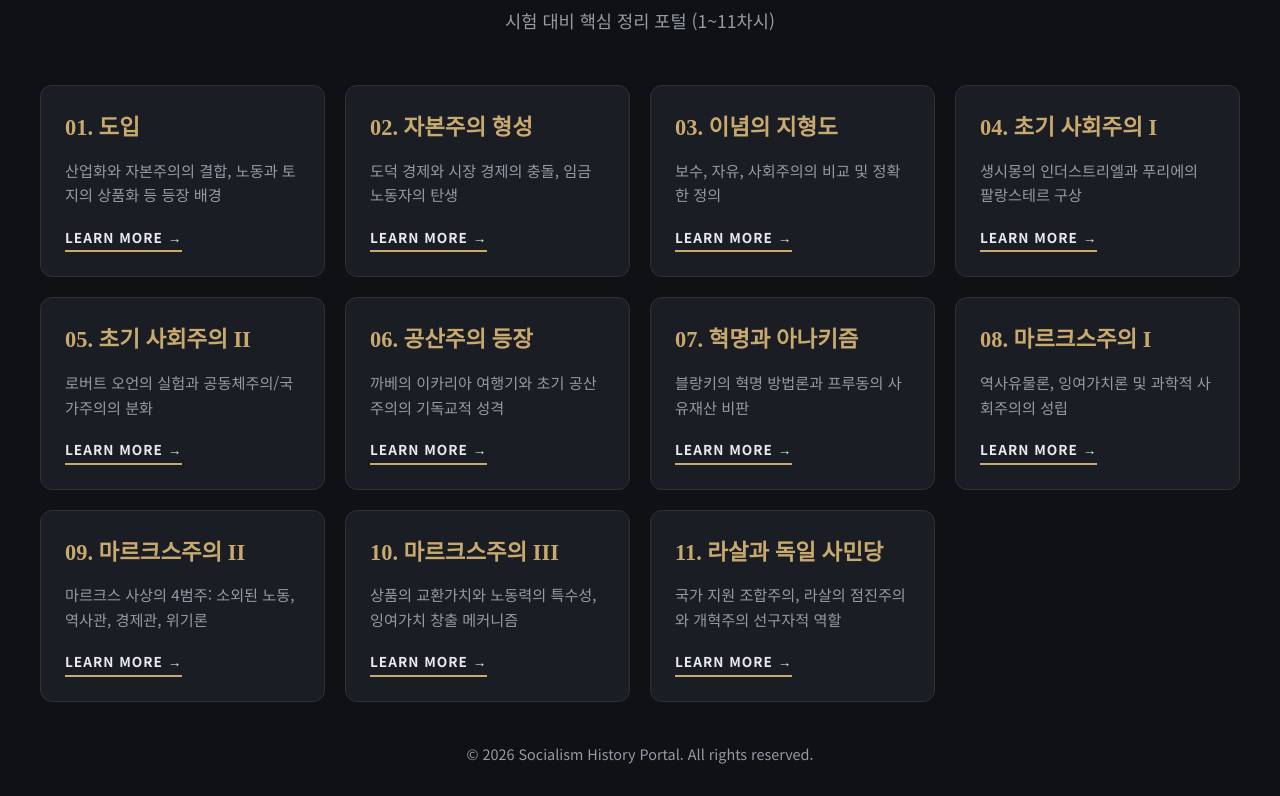
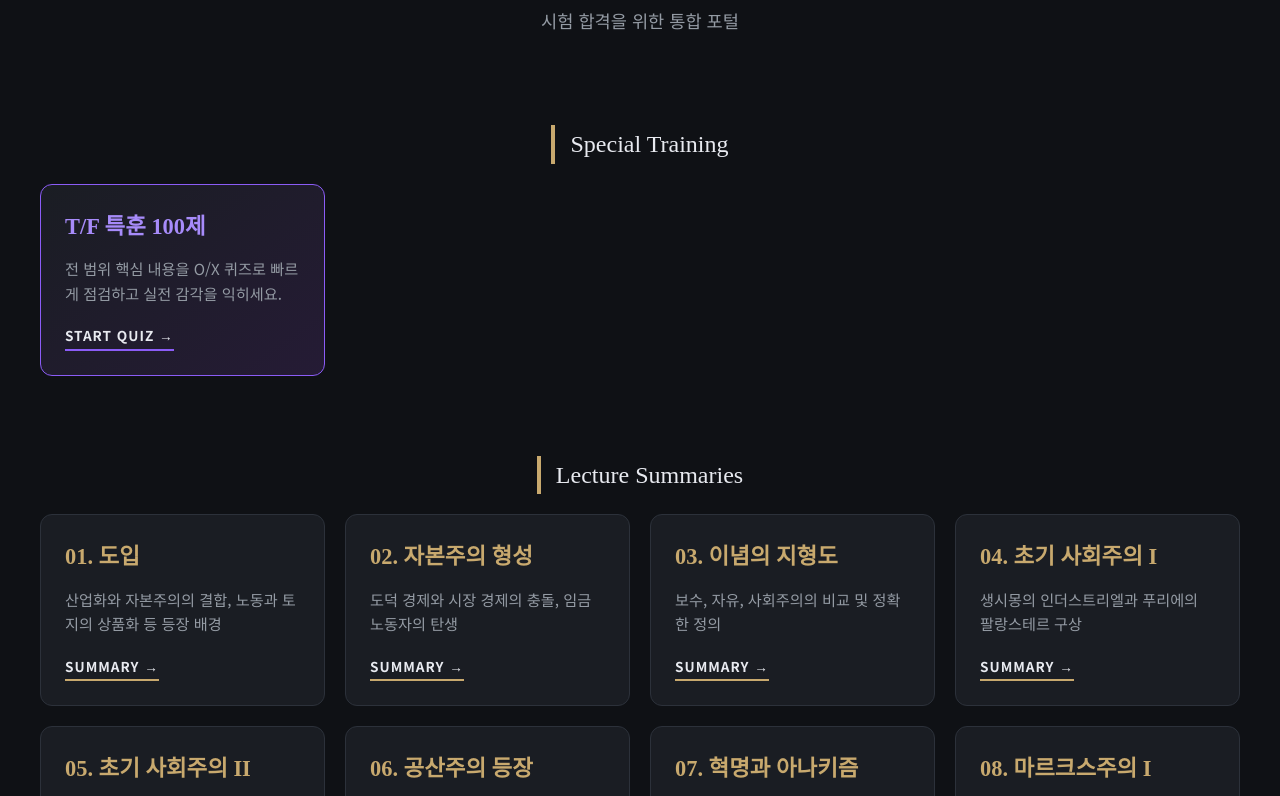
Before and after one commit to emilyjsy/history_of_socialism, a plain HTML site: page index.html in a window 1280 px wide. Shown: the part 107-903 px from the top of the page. Drawn offline with Linux system fonts and the light colour scheme.

Commit message:
Update index.html

```diff
--- a/index.html
+++ b/index.html
@@ -11,6 +11,7 @@
             --surface: #1a1d23;
             --border: #2c313a;
             --accent: #c8a96e;
+            --accent-quiz: #8b5cf6;
             --text: #e8eaf0;
             --text-muted: #949ba4;
         }
@@ -45,6 +46,16 @@
             font-size: 1.1rem;
         }
 
+        .section-title {
+            max-width: 1200px;
+            margin: 40px auto 20px;
+            font-family: 'Noto Serif KR', serif;
+            font-size: 1.5rem;
+            color: var(--text);
+            border-left: 4px solid var(--accent);
+            padding-left: 15px;
+        }
+
         .grid {
             display: grid;
             grid-template-columns: repeat(auto-fill, minmax(280px, 1fr));
@@ -73,6 +84,17 @@
             box-shadow: 0 10px 20px rgba(0,0,0,0.3);
         }
 
+        /* 퀴즈 카드 전용 스타일 */
+        .card.quiz-card {
+            border: 1px solid var(--accent-quiz);
+            background: linear-gradient(145deg, #1a1d23, #251b35);
+        }
+        .card.quiz-card:hover {
+            border-color: #a78bfa;
+            box-shadow: 0 10px 20px rgba(139, 92, 246, 0.2);
+        }
+        .card.quiz-card h2 { color: #a78bfa; }
+
         .card h2 {
             font-family: 'Noto Serif KR', serif;
             font-size: 1.4rem;
@@ -96,10 +118,12 @@
             padding-bottom: 2px;
         }
 
+        .quiz-card .btn { border-bottom-color: var(--accent-quiz); }
+
         footer {
             margin-top: auto;
             text-align: center;
-            padding-top: 40px;
+            padding-top: 60px;
             color: var(--text-muted);
             font-size: 0.9rem;
         }
@@ -114,70 +138,70 @@
 
     <header>
         <h1>사회주의의 역사</h1>
-        <p class="subtitle">시험 대비 핵심 정리 포털 (1~11차시)</p>
+        <p class="subtitle">시험 합격을 위한 통합 포털</p>
     </header>
 
+    <div class="section-title">Special Training</div>
+    <main class="grid" style="margin-bottom: 40px;">
+        <a href="history_tf.html" class="card quiz-card">
+            <div>
+                <h2>T/F 특훈 100제</h2>
+                <p>전 범위 핵심 내용을 O/X 퀴즈로 빠르게 점검하고 실전 감각을 익히세요.</p>
+            </div>
+            <div class="btn">Start Quiz →</div>
+        </a>
+    </main>
+
+    <div class="section-title">Lecture Summaries</div>
     <main class="grid">
         <a href="history_01.html" class="card">
             <div><h2>01. 도입</h2><p>산업화와 자본주의의 결합, 노동과 토지의 상품화 등 등장 배경</p></div>
-            <div class="btn">Learn More →</div>
+            <div class="btn">Summary →</div>
         </a>
         <a href="history_02.html" class="card">
             <div><h2>02. 자본주의 형성</h2><p>도덕 경제와 시장 경제의 충돌, 임금 노동자의 탄생</p></div>
-            <div class="btn">Learn More →</div>
+            <div class="btn">Summary →</div>
         </a>
         <a href="history_03.html" class="card">
             <div><h2>03. 이념의 지형도</h2><p>보수, 자유, 사회주의의 비교 및 정확한 정의</p></div>
-            <div class="btn">Learn More →</div>
+            <div class="btn">Summary →</div>
         </a>
         <a href="history_04.html" class="card">
             <div><h2>04. 초기 사회주의 I</h2><p>생시몽의 인더스트리엘과 푸리에의 팔랑스테르 구상</p></div>
-            <div class="btn">Learn More →</div>
+            <div class="btn">Summary →</div>
         </a>
         <a href="history_05.html" class="card">
             <div><h2>05. 초기 사회주의 II</h2><p>로버트 오언의 실험과 공동체주의/국가주의의 분화</p></div>
-            <div class="btn">Learn More →</div>
+            <div class="btn">Summary →</div>
         </a>
         <a href="history_06.html" class="card">
             <div><h2>06. 공산주의 등장</h2><p>까베의 이카리아 여행기와 초기 공산주의의 기독교적 성격</p></div>
-            <div class="btn">Learn More →</div>
+            <div class="btn">Summary →</div>
         </a>
         <a href="history_07.html" class="card">
             <div><h2>07. 혁명과 아나키즘</h2><p>블랑키의 혁명 방법론과 프루동의 사유재산 비판</p></div>
-            <div class="btn">Learn More →</div>
+            <div class="btn">Summary →</div>
         </a>
         <a href="history_08.html" class="card">
             <div><h2>08. 마르크스주의 I</h2><p>역사유물론, 잉여가치론 및 과학적 사회주의의 성립</p></div>
-            <div class="btn">Learn More →</div>
+            <div class="btn">Summary →</div>
         </a>
-
         <a href="history_09.html" class="card">
-            <div>
-                <h2>09. 마르크스주의 II</h2>
-                <p>마르크스 사상의 4범주: 소외된 노동, 역사관, 경제관, 위기론</p>
-            </div>
-            <div class="btn">Learn More →</div>
+            <div><h2>09. 마르크스주의 II</h2><p>마르크스 사상의 4범주: 소외, 역사관, 경제관, 위기론</p></div>
+            <div class="btn">Summary →</div>
         </a>
-
         <a href="history_10.html" class="card">
-            <div>
-                <h2>10. 마르크스주의 III</h2>
-                <p>상품의 교환가치와 노동력의 특수성, 잉여가치 창출 메커니즘</p>
-            </div>
-            <div class="btn">Learn More →</div>
+            <div><h2>10. 마르크스주의 III</h2><p>상품의 교환가치와 노동력의 특수성, 잉여가치 창출</p></div>
+            <div class="btn">Summary →</div>
         </a>
-
         <a href="history_11.html" class="card">
-            <div>
-                <h2>11. 라살과 독일 사민당</h2>
-                <p>국가 지원 조합주의, 라살의 점진주의와 개혁주의 선구자적 역할</p>
-            </div>
-            <div class="btn">Learn More →</div>
+            <div><h2>11. 라살과 독일 사민당</h2><p>국가 지원 조합주의, 점진주의와 개혁주의의 선구자</p></div>
+            <div class="btn">Summary →</div>
         </a>
     </main>
 
     <footer>
-        <p>&copy; 2026 Socialism History Portal. All rights reserved.</p>
+        <p>&copy; 2026 Socialism History Portal. Final Version.</p>
     </footer>
 
 </body>
```
